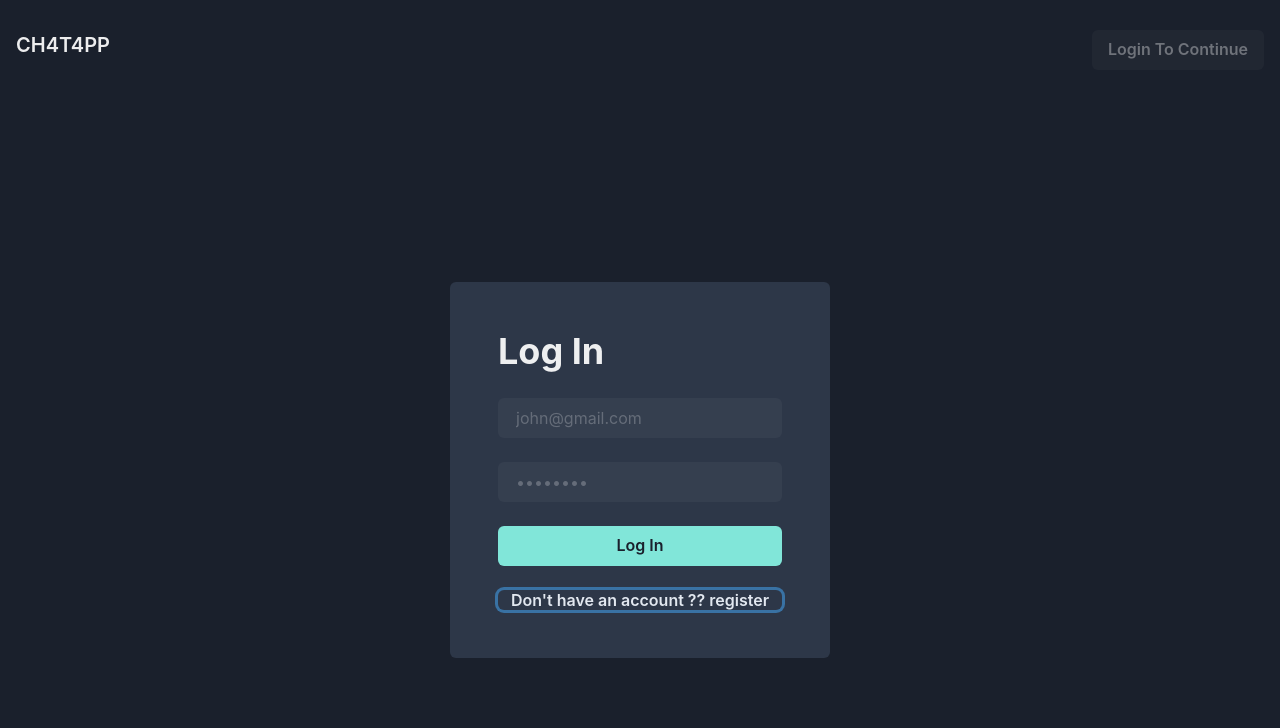
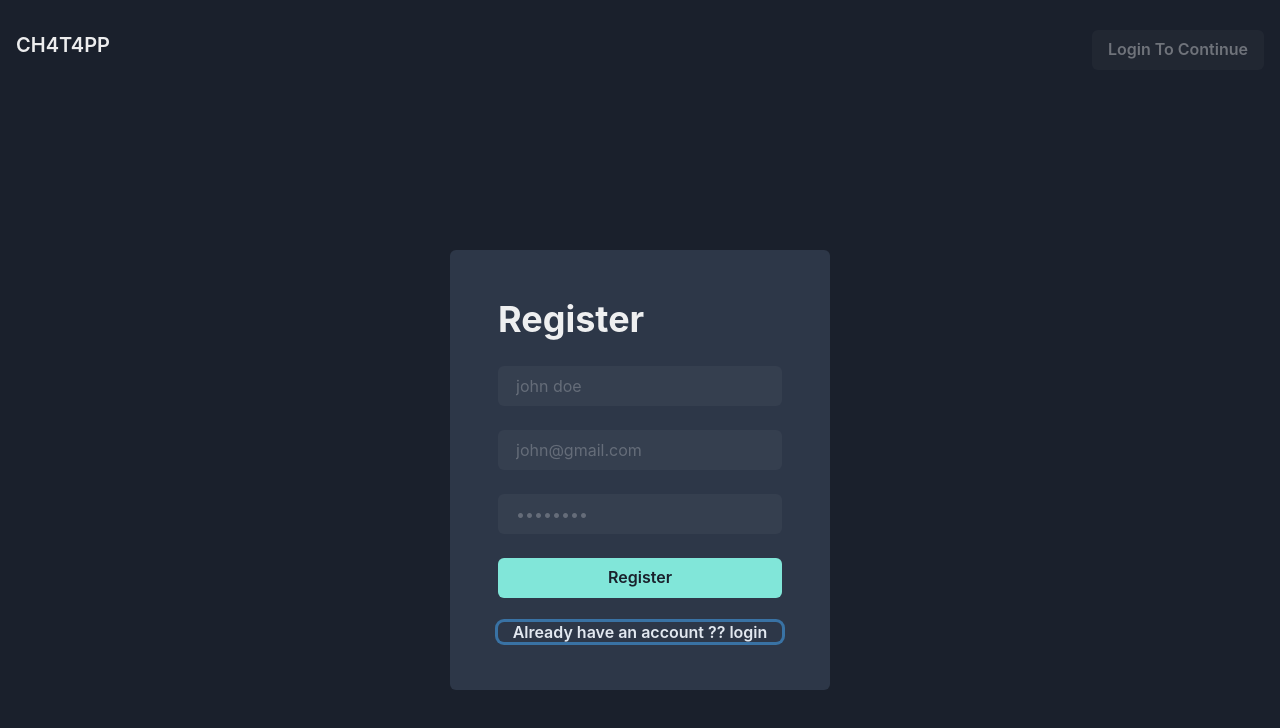
Before and after one commit to octoi/socketio-chat-app, a React (Create React App) app in the folder client/: page /form in a window 1280 px wide. Both pictures are taken after a click on the button "Don't have an account ?? register". Shown: the top 728 px of the page. Built offline with nearby package versions, Linux system fonts and the light colour scheme.

Commit message:
login and register in same form

```diff
--- a/client/src/pages/form.js
+++ b/client/src/pages/form.js
@@ -1,20 +1,40 @@
-import React from 'react';
+import { useState, useEffect } from 'react';
 import { Button, Flex, Heading, Input } from '@chakra-ui/react';
 
 export default function Form() {
+    const [isRegisterForm, setIsRegisterForm] = useState(false);
+
+    useEffect(() => {
+        const urlParams = new URLSearchParams(window.location.search);
+        const isRegister = urlParams.get("type") === "register";
+        setIsRegisterForm(isRegister);
+    }, [])
 
     const login = () => {
-
+        alert("login")
+    }
+    const register = () => {
+        alert("register")
     }
 
     return (
         <Flex height="100vh" alignItems="center" justifyContent="center">
             <Flex direction="column" background="gray.700" p={12} rounded={6}>
-                <Heading mb={6}>Log In</Heading>
-                <Input placeholder="john@gmail.com" variant="filled" mb={6} type="email" />
+                <Heading mb={6}>{isRegisterForm ? "Register" : "Log In"}</Heading>
+                {isRegisterForm && <Input placeholder="john doe" variant="filled" mb={6} type="text" />}
+                <Input
+                    placeholder="john@gmail.com"
+                    variant="filled"
+                    mb={6}
+                    type="email"
+                />
                 <Input placeholder="••••••••" variant="filled" mb={6} type="password" />
-                <Button colorScheme="teal" mb={6}>Log In</Button>
-                <Button variant="link">Don't have an account ?? register</Button>
+                <Button colorScheme="teal" mb={6} onClick={isRegisterForm ? register : login}>
+                    {isRegisterForm ? "Register" : "Log In"}
+                </Button>
+                <Button variant="link" onClick={() => setIsRegisterForm(!isRegisterForm)}>
+                    {isRegisterForm ? "Already have an account ?? login" : "Don't have an account ?? register"}
+                </Button>
             </Flex>
         </Flex>
     );
```
